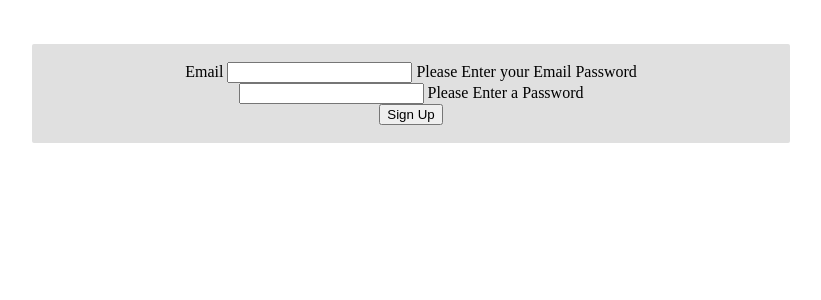
After one commit to Wacky-Wozniaks/WW-Games, a Java web app: template WW-Games/WebContent/WEB-INF/jsp/verify.jsp in a window 1280 px wide. The commit adds this page. Shown: the top 300 px of the page, without its empty margins (229-1050 px from the left). Run offline with Tomcat 11, a stand-in JSP engine, Linux system fonts and the light colour scheme; the template is opened without the code that fills it, so the values that code supplies are empty; some libraries are stand-ins or nearby versions.

Commit message:
Finishing email verification

```diff
--- a/WW-Games/WebContent/WEB-INF/jsp/theme.jsp
+++ b/WW-Games/WebContent/WEB-INF/jsp/theme.jsp
@@ -17,7 +17,7 @@
 
 	<body>
 		<%
-        	if (!request.getServletPath().contains("/login") && !request.getServletPath().contains("/signup")) {
+        	if (!request.getServletPath().contains("/login") && !request.getServletPath().contains("/signup") && !request.getServletPath().contains("/verify")) {
    		%>
 			<%@ include file="header.jsp" %>
 		<%
--- /dev/null
+++ b/WW-Games/WebContent/WEB-INF/jsp/verify.jsp
@@ -0,0 +1,27 @@
+<%@ page language="java" contentType="text/html; charset=UTF-8" pageEncoding="UTF-8"%>
+<%@ include file="taglibs.jsp" %>
+<!DOCTYPE html PUBLIC "-//W3C//DTD HTML 4.01 Transitional//EN" "http://www.w3.org/TR/html4/loose.dtd">
+
+<link rel="stylesheet" href="resources/css/verify.css">
+
+<br><br>
+<div class="background">
+	<div class="text-container">
+		<br>
+		<form action="VerifyServlet" method="post">
+			<label>Email
+				<input type="text" name="em" id="email" placeholder="" aria-describedby="Enter Your Email" required >
+				<span class="form-error">Please Enter your Email</span>
+			</label>
+			<label>Password
+				<input type="password" name="pw" id="password" placeholder="" aria-describedby="Enter Your Password" required >
+				<span class="form-error">Please Enter a Password</span>
+			</label>
+			<input type="text" name="hash" id="hash" value=<% out.println(request.getParameter("hash")); %>>
+			<br>
+
+			<button class="button" type="submit" value="Submit">Sign Up</button>
+		</form>
+		<br>
+	</div>
+</div>
--- /dev/null
+++ b/WW-Games/WebContent/resources/css/verify.css
@@ -0,0 +1,24 @@
+@CHARSET "UTF-8";
+
+.background {
+	text-align: center;
+	background-color: #e0e0e0;
+	width: 60%;
+	margin: auto;
+	border-radius: 2px;
+}
+
+.text-container {
+	width: 60%;
+	margin: auto;
+}
+
+.invalid {
+	color: red;
+}
+
+#hash
+{
+	visibility: hidden;
+	position: absolute;
+}
```
Also changed, not shown: WW-Games/WebContent/WEB-INF/web.xml (+9 -0 lines), WW-Games/src/com/wackywozniaks/daos/UserDAO.java (+12 -1 lines), WW-Games/src/com/wackywozniaks/servlets/VerifyServlet.java (added, +55 -0 lines).
